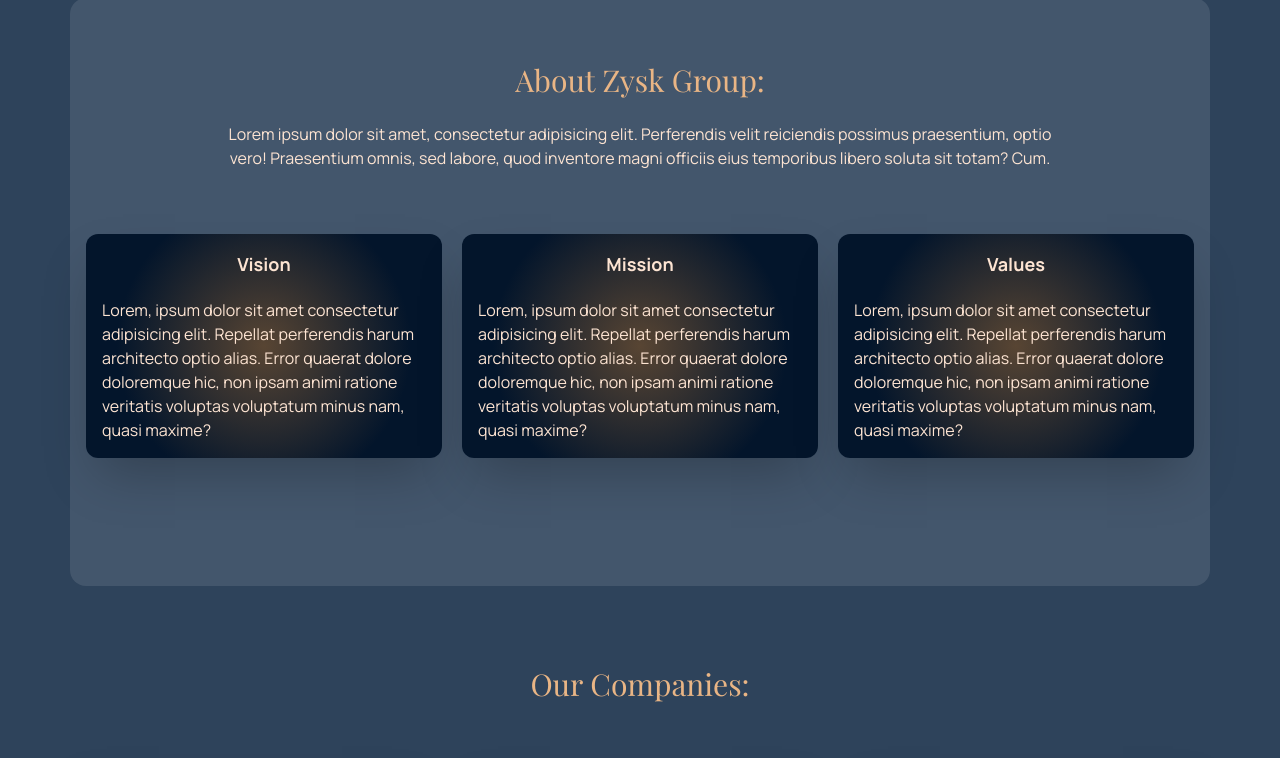
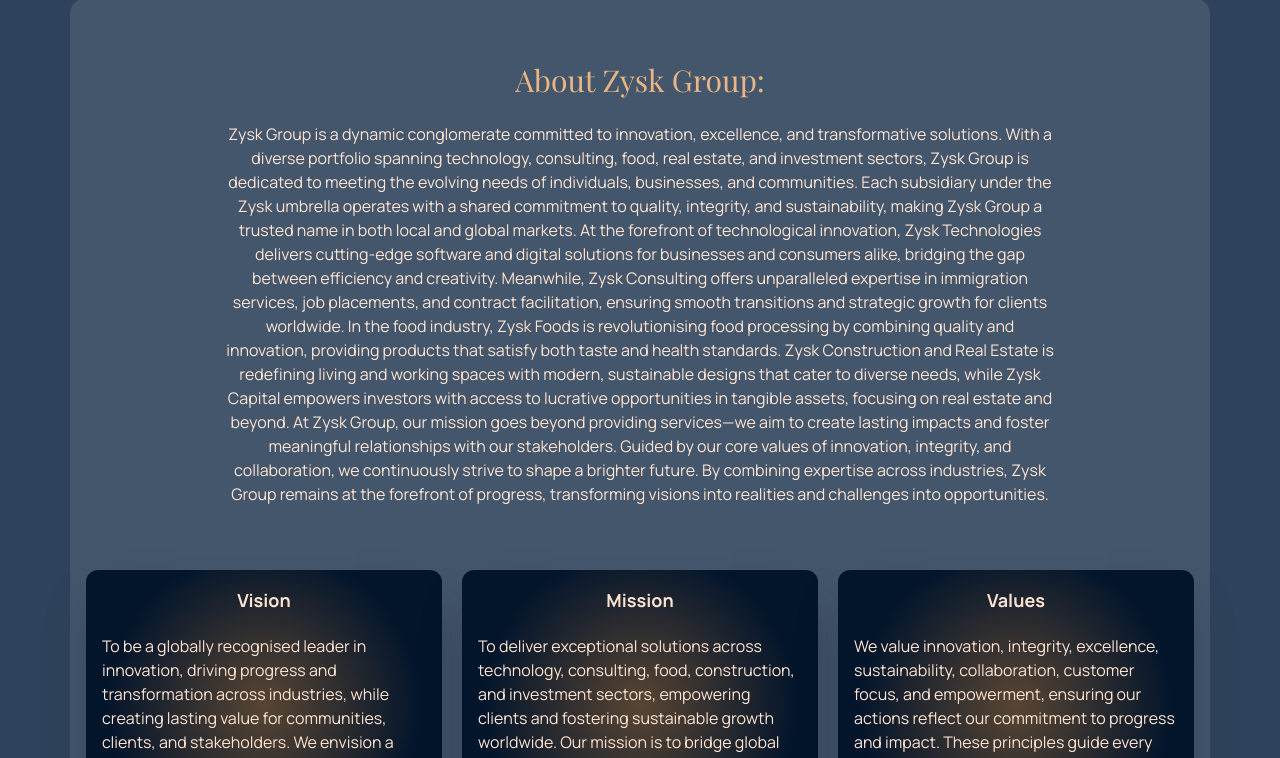
Before and after one commit to Zysk-Consult/Zysk-group, a React (Vite) app: page / in a window 1280 px wide. Shown: the part 1898-2656 px from the top of the page. Built offline with nearby package versions, Linux system fonts and the light colour scheme; a web font is replaced by a local one.

Commit message:
Update AboutSection.jsx

```diff
--- a/src/components/home/AboutSection.jsx
+++ b/src/components/home/AboutSection.jsx
@@ -7,20 +7,26 @@
                 <div className=" bg-white/10 py-16 rounded-2xl px-4">
                     <h3 className="text-center text-2xl md:text-3xl playfair text-secondary">About Zysk Group:</h3>
                     <div className="flex justify-center my-6">
-                        <p className="text-center md:w-3/4">Lorem ipsum dolor sit amet, consectetur adipisicing elit. Perferendis velit reiciendis possimus praesentium, optio vero! Praesentium omnis, sed labore, quod inventore magni officiis eius temporibus libero soluta sit totam? Cum.</p>
+                        <p className="text-center md:w-3/4">Zysk Group is a dynamic conglomerate committed to innovation, excellence, and transformative solutions. With a diverse portfolio spanning technology, consulting, food, real estate, and investment sectors, Zysk Group is dedicated to meeting the evolving needs of individuals, businesses, and communities. Each subsidiary under the Zysk umbrella operates with a shared commitment to quality, integrity, and sustainability, making Zysk Group a trusted name in both local and global markets.
+
+At the forefront of technological innovation, Zysk Technologies delivers cutting-edge software and digital solutions for businesses and consumers alike, bridging the gap between efficiency and creativity. Meanwhile, Zysk Consulting offers unparalleled expertise in immigration services, job placements, and contract facilitation, ensuring smooth transitions and strategic growth for clients worldwide.
+
+In the food industry, Zysk Foods is revolutionising food processing by combining quality and innovation, providing products that satisfy both taste and health standards. Zysk Construction and Real Estate is redefining living and working spaces with modern, sustainable designs that cater to diverse needs, while Zysk Capital empowers investors with access to lucrative opportunities in tangible assets, focusing on real estate and beyond.
+
+At Zysk Group, our mission goes beyond providing services—we aim to create lasting impacts and foster meaningful relationships with our stakeholders. Guided by our core values of innovation, integrity, and collaboration, we continuously strive to shape a brighter future. By combining expertise across industries, Zysk Group remains at the forefront of progress, transforming visions into realities and challenges into opportunities.</p>
                     </div>
                     <div className="grid md:grid-cols-3 gap-5 my-16">
                         <div className="rounded-xl borde p-4 shadow-2xl hover:shadow-black/50 card_bg">
                             <h6 className="text-center text-lg font-bold mb-5">Vision</h6>
-                            <p>Lorem, ipsum dolor sit amet consectetur adipisicing elit. Repellat perferendis harum architecto optio alias. Error quaerat dolore doloremque hic, non ipsam animi ratione veritatis voluptas voluptatum minus nam, quasi maxime?</p>
+                            <p>To be a globally recognised leader in innovation, driving progress and transformation across industries, while creating lasting value for communities, clients, and stakeholders. We envision a future where our solutions shape the way people live, work, and invest, fostering a legacy of impact and growth.</p>
                         </div>
                         <div className="rounded-xl borde p-4 shadow-2xl hover:shadow-black/50 card_bg">
                             <h6 className="text-center text-lg font-bold mb-5">Mission</h6>
-                            <p>Lorem, ipsum dolor sit amet consectetur adipisicing elit. Repellat perferendis harum architecto optio alias. Error quaerat dolore doloremque hic, non ipsam animi ratione veritatis voluptas voluptatum minus nam, quasi maxime?</p>
+                            <p>To deliver exceptional solutions across technology, consulting, food, construction, and investment sectors, empowering clients and fostering sustainable growth worldwide. Our mission is to bridge global markets, transform industries, and contribute to a better tomorrow through innovative and tailored services.</p>
                         </div>
                         <div className="rounded-xl borde p-4 shadow-2xl hover:shadow-black/50 card_bg">
                             <h6 className="text-center text-lg font-bold mb-5">Values</h6>
-                            <p>Lorem, ipsum dolor sit amet consectetur adipisicing elit. Repellat perferendis harum architecto optio alias. Error quaerat dolore doloremque hic, non ipsam animi ratione veritatis voluptas voluptatum minus nam, quasi maxime?</p>
+                            <p>We value innovation, integrity, excellence, sustainability, collaboration, customer focus, and empowerment, ensuring our actions reflect our commitment to progress and impact. These principles guide every decision we make, enabling us to build trust and drive positive change globally.</p>
                         </div>
                     </div>
                 </div>
```
